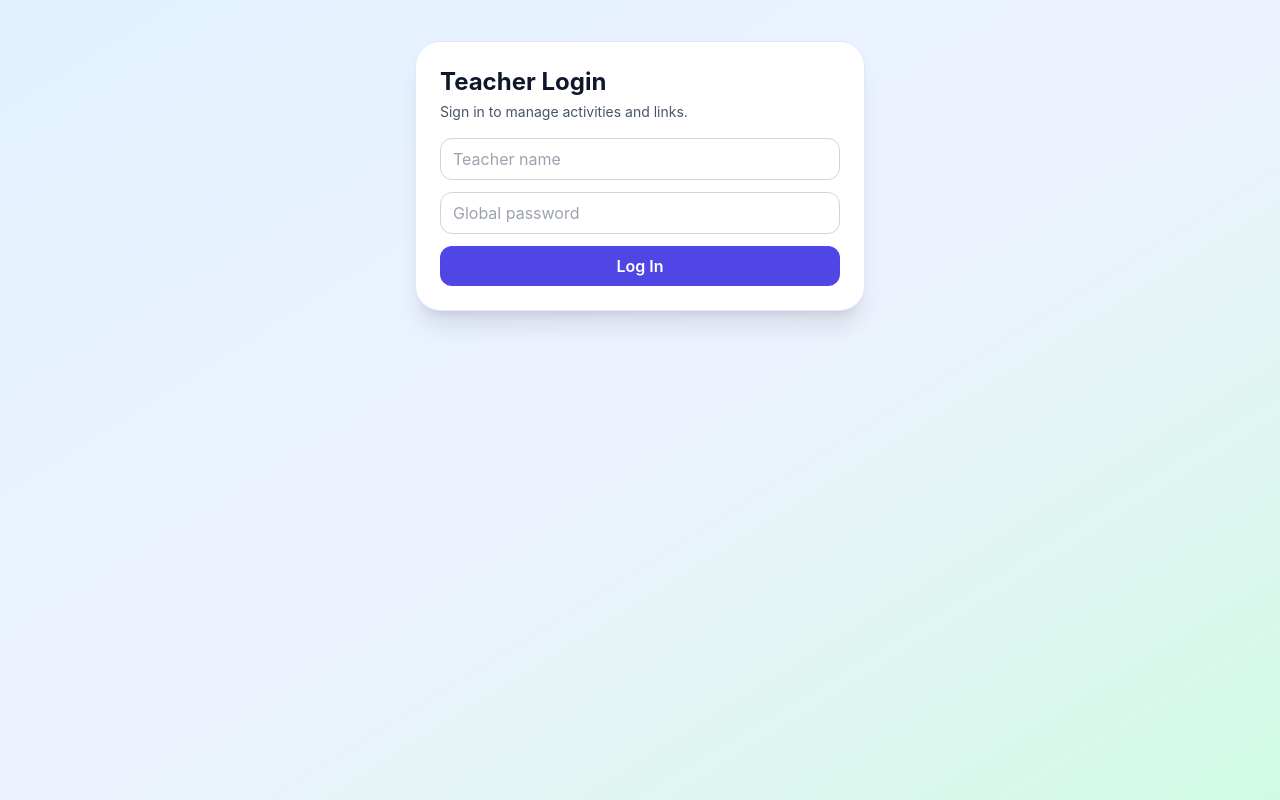
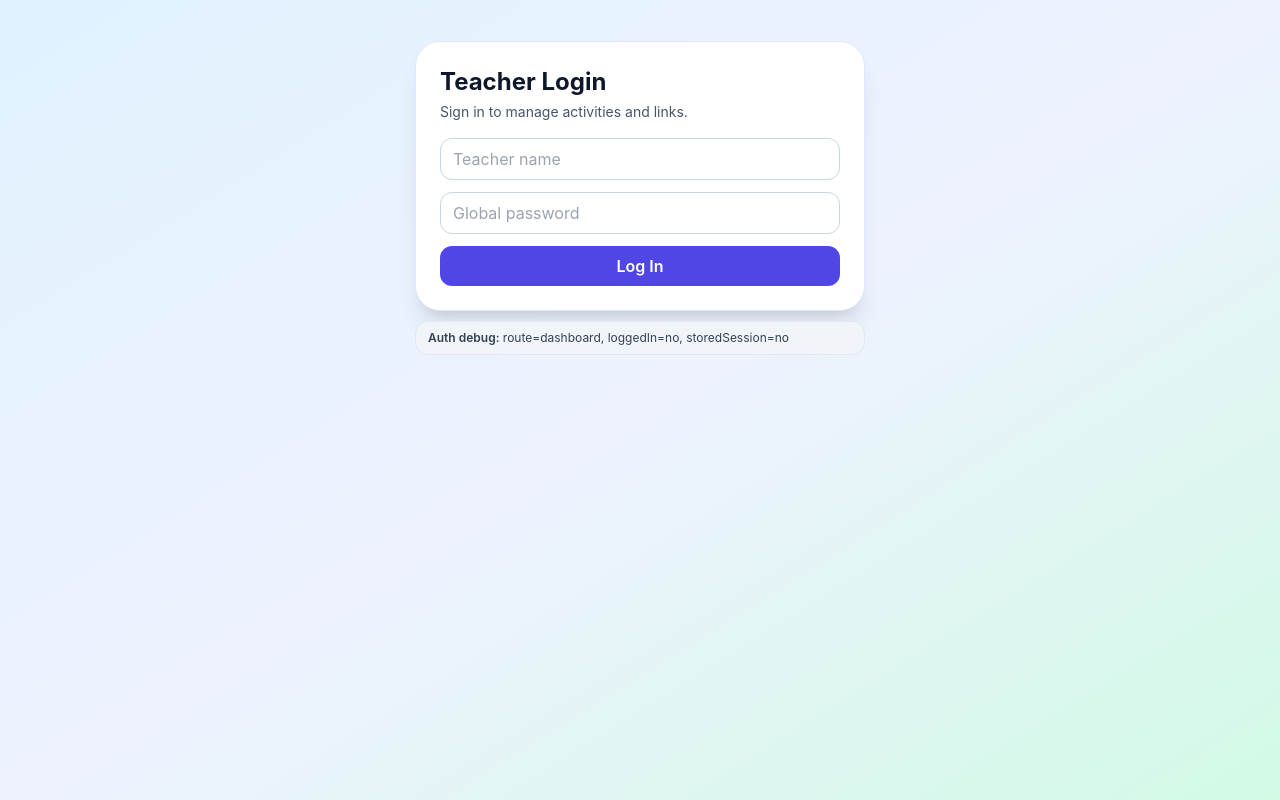
Before and after one commit to raulmorazanmejia/classroom-match-game, a React (Vite) app: page / in a window 1280 px wide. Built offline with nearby package versions, Linux system fonts and the light colour scheme; no server answers.

Commit message:
Fix live audio diagnostics, delete feedback, and login gating

```diff
--- a/src/App.tsx
+++ b/src/App.tsx
@@ -10,7 +10,7 @@ import { useTeacherSession } from './hooks/useTeacherSession';
 
 export default function App() {
   const columns = useResponsiveColumns();
-  const { session, login, logout } = useTeacherSession();
+  const { session, hasStoredAuth, login, logout, clearSavedSession } = useTeacherSession();
   const [refreshToken, setRefreshToken] = useState(0);
   const [route, setRouteState] = useState(readRoute);
 
@@ -25,8 +25,18 @@ export default function App() {
     setRoute('login');
   };
 
-  if (!session.loggedIn && route.view !== 'play') {
-    return <main className="mx-auto min-h-screen w-full max-w-5xl p-2.5"><TeacherLogin onLogin={(name) => { login(name); setRoute('dashboard'); }} /></main>;
+  const showLoginGate = route.view !== 'play' && (!session.loggedIn || route.view === 'login');
+
+  if (showLoginGate) {
+    return (
+      <main className="mx-auto min-h-screen w-full max-w-5xl p-2.5">
+        <TeacherLogin onLogin={(name) => { login(name); setRoute('dashboard'); }} />
+        <div className="mx-auto mt-3 max-w-md rounded-xl bg-slate-100 px-3 py-2 text-xs text-slate-700 ring-1 ring-slate-200">
+          <p><span className="font-semibold">Auth debug:</span> route={route.view}, loggedIn={session.loggedIn ? 'yes' : 'no'}, storedSession={hasStoredAuth ? 'yes' : 'no'}</p>
+          {hasStoredAuth ? <button onClick={clearSavedSession} className="mt-2 rounded-lg bg-rose-600 px-2 py-1 text-white">Clear saved login</button> : null}
+        </div>
+      </main>
+    );
   }
 
   return (
--- a/src/features/assignment/AssignmentPlayer.tsx
+++ b/src/features/assignment/AssignmentPlayer.tsx
@@ -68,12 +68,12 @@ export default function AssignmentPlayer({ activityId, columns }: { activityId:
   };
 
   if (!started) {
-    return <section className="space-y-3 rounded-3xl bg-white p-4 shadow-md ring-1 ring-indigo-100"><h1 className="text-xl font-bold text-slate-900">{activity?.title ?? 'Assignment'}</h1><p className="text-sm text-slate-600">{status}</p><input value={studentName} onChange={(e) => setStudentName(e.target.value)} placeholder="Enter your name" className="w-full rounded-xl border px-3 py-2 text-slate-900" /><button onClick={() => { if (!studentName.trim()) { setStatus('Please enter your name.'); return; } void sharedAudio.resumeForGesture('start-activity'); setStarted(true); setStartTs(Date.now()); }} className="rounded-xl bg-indigo-600 px-4 py-2 font-semibold text-white">Start Activity</button></section>;
+    return <section className="space-y-3 rounded-3xl bg-white p-4 shadow-md ring-1 ring-indigo-100"><h1 className="text-xl font-bold text-slate-900">{activity?.title ?? 'Assignment'}</h1><p className="text-sm text-slate-600">{status}</p><input value={studentName} onChange={(e) => setStudentName(e.target.value)} placeholder="Enter your name" className="w-full rounded-xl border px-3 py-2 text-slate-900" /><div className="flex gap-2"><button onClick={() => { if (!studentName.trim()) { setStatus('Please enter your name.'); return; } void sharedAudio.resumeForGesture('start-activity'); setStarted(true); setStartTs(Date.now()); }} className="rounded-xl bg-indigo-600 px-4 py-2 font-semibold text-white">Start Activity</button><button className="rounded-xl bg-indigo-600 px-4 py-2 text-sm font-semibold text-white" onClick={async () => { await sharedAudio.resumeForGesture('test-sound-before-start'); await sharedAudio.play('place'); }}>Test Sound</button></div><div className="rounded-xl bg-slate-50 px-2 py-1.5 text-[11px] text-slate-700 ring-1 ring-slate-200"><p><span className="font-semibold">AudioContext:</span> {audioDiagnostics.contextState}</p><p><span className="font-semibold">Sound enabled:</span> {audioDiagnostics.soundEnabled ? 'yes' : 'no'}</p><p><span className="font-semibold">Last sound event:</span> {audioDiagnostics.lastEvent}</p><p><span className="font-semibold">Last audio error:</span> {audioDiagnostics.lastError}</p></div></section>;
   }
 
   return (
     <section onPointerDown={() => { void sharedAudio.resumeForGesture('pointerdown'); }} className="space-y-2.5 rounded-3xl bg-gradient-to-b from-indigo-50 via-cyan-50 to-emerald-50 p-2.5 shadow-md ring-1 ring-indigo-100">
-      <div className="flex items-center justify-between"><h1 className="text-lg font-bold text-slate-900">{activity?.title || 'Assignment Mode'}</h1><button className="rounded-lg bg-slate-200 px-2 py-1 text-xs" onClick={async () => { await sharedAudio.resumeForGesture('enable-sound'); await sharedAudio.play('place'); }}>Enable sound</button></div>
+      <div className="flex items-center justify-between"><h1 className="text-lg font-bold text-slate-900">{activity?.title || 'Assignment Mode'}</h1><button className="rounded-lg bg-indigo-600 px-2.5 py-1.5 text-xs font-semibold text-white" onClick={async () => { await sharedAudio.resumeForGesture('test-sound-button'); await sharedAudio.play('place'); }}>Test Sound</button></div>
       <div className="flex items-center justify-between"><p className="text-sm text-slate-700">Student: <span className="font-semibold">{studentName}</span></p><button className="rounded-xl bg-emerald-600 px-4 py-2 text-sm font-bold text-white shadow hover:bg-emerald-500" onClick={() => { void sharedAudio.resumeForGesture('submit-click'); void submit(); }}>Submit</button></div>
       <p className="text-xs text-slate-600">{status}</p>
       <div className="rounded-xl bg-white/75 px-2 py-1.5 text-[11px] text-slate-700 ring-1 ring-slate-200">
@@ -81,6 +81,7 @@ export default function AssignmentPlayer({ activityId, columns }: { activityId:
         <p><span className="font-semibold">Sound enabled:</span> {audioDiagnostics.soundEnabled ? 'yes' : 'no'}</p>
         <p><span className="font-semibold">Last sound played:</span> {audioDiagnostics.lastSoundPlayed}</p>
         <p><span className="font-semibold">Audio event:</span> {audioDiagnostics.lastEvent}</p>
+        <p><span className="font-semibold">Last audio error:</span> {audioDiagnostics.lastError}</p>
       </div>
       <DndContext sensors={sensors} onDragStart={({ active }) => { setActiveDragId(String(active.id)); void sharedAudio.resumeForGesture('drag-start'); }} onDragEnd={({ active, over }) => { setActiveDragId(null); if (!over || over.id === 'answer-bank') return; void assignOption(String(active.id), String(over.id)); }}>
         <AnswerBank options={availableOptions} selectedOptionId={selectedOptionId} onSelect={(id) => { void sharedAudio.resumeForGesture('answer-select'); setSelectedOptionId(id); }} columns={columns} />
--- a/src/features/dashboard/TeacherDashboard.tsx
+++ b/src/features/dashboard/TeacherDashboard.tsx
@@ -11,6 +11,7 @@ export default function TeacherDashboard({ onLogout, refreshToken }: Props) {
   const [status, setStatus] = useState('');
   const [openQrFor, setOpenQrFor] = useState<string | null>(null);
   const [deletingId, setDeletingId] = useState<string | null>(null);
+  const [deleteFeedback, setDeleteFeedback] = useState<Record<string, string>>({});
 
   const load = async () => {
     try {
@@ -38,17 +39,20 @@ export default function TeacherDashboard({ onLogout, refreshToken }: Props) {
     }
     try {
       setDeletingId(activityId);
+      setDeleteFeedback((prev) => ({ ...prev, [activityId]: 'Deleting...' }));
       setStatus(`Deleting activity ${activityId}...`);
       console.debug('[dashboard] deleting activity', { activityId });
       await deleteActivityAndSubmissions(activityId);
       console.debug('[dashboard] delete success', { activityId });
       setActivities((prev) => prev.filter((activity) => activity.id !== activityId));
+      setDeleteFeedback((prev) => ({ ...prev, [activityId]: 'Deleted' }));
       setStatus(`Deleted activity ${activityId}. Refreshing dashboard...`);
       await load();
       setStatus(`Deleted ${activityId}.`);
     } catch (error) {
       const message = (error as Error).message || 'Delete failed.';
       console.error('[dashboard] delete failed', { activityId, message, error });
+      setDeleteFeedback((prev) => ({ ...prev, [activityId]: `Delete failed: ${message}` }));
       setStatus(`Delete failed for ${activityId}: ${message}`);
     } finally {
       setDeletingId(null);
@@ -84,6 +88,7 @@ export default function TeacherDashboard({ onLogout, refreshToken }: Props) {
                 </div>
                 <button disabled={isDeleting} onClick={() => void deleteRow(activity.id)} className="rounded-lg bg-rose-600 px-2 py-1 text-sm text-white disabled:cursor-not-allowed disabled:bg-rose-300">{isDeleting ? 'Deleting...' : 'Delete Activity'}</button>
               </div>
+              {deleteFeedback[activity.id] ? <p className="text-xs text-slate-700">Delete status: {deleteFeedback[activity.id]}</p> : null}
               <div className="grid gap-2 rounded-xl bg-white p-2.5 ring-1 ring-slate-200">
                 <p className="text-xs font-semibold uppercase tracking-wide text-slate-500">Student Access</p>
                 <div className="flex flex-wrap gap-2 text-sm">
--- a/src/hooks/useTeacherSession.ts
+++ b/src/hooks/useTeacherSession.ts
@@ -10,21 +10,34 @@ function readSession(): TeacherSession {
   return { loggedIn, teacherName };
 }
 
+function hasStoredSession(): boolean {
+  return localStorage.getItem(KEY_LOGGED) === '1' || Boolean(localStorage.getItem(KEY_NAME));
+}
+
 export function useTeacherSession() {
   const [session, setSession] = useState<TeacherSession>(readSession);
+  const [hasStoredAuth, setHasStoredAuth] = useState<boolean>(hasStoredSession);
 
   const actions = useMemo(() => ({
     login: (teacherName: string) => {
       localStorage.setItem(KEY_LOGGED, '1');
       localStorage.setItem(KEY_NAME, teacherName);
       setSession({ loggedIn: true, teacherName });
+      setHasStoredAuth(true);
     },
     logout: () => {
       localStorage.removeItem(KEY_LOGGED);
       localStorage.removeItem(KEY_NAME);
       setSession({ loggedIn: false, teacherName: '' });
-    }
+      setHasStoredAuth(false);
+    },
+    clearSavedSession: () => {
+      localStorage.removeItem(KEY_LOGGED);
+      localStorage.removeItem(KEY_NAME);
+      setSession({ loggedIn: false, teacherName: '' });
+      setHasStoredAuth(false);
+    },
   }), []);
 
-  return { session, ...actions };
+  return { session, hasStoredAuth, ...actions };
 }
--- a/src/lib/supabase.ts
+++ b/src/lib/supabase.ts
@@ -39,6 +39,10 @@ export async function createActivity(payload: { title: string; teacherName: stri
 export async function deleteActivityAndSubmissions(activityId: string): Promise<void> {
   if (!activityId) throw new Error('Missing activity id for delete.');
 
+  const { data: existingActivity, error: existingErr } = await supabase.from('activities').select('id').eq('id', activityId).maybeSingle();
+  if (existingErr) throw existingErr;
+  if (!existingActivity) throw new Error(`Activity ${activityId} was not found (or is not visible with current policy).`);
+
   const { error: submissionErr } = await supabase.from('submissions').delete().eq('activity_id', activityId);
   if (submissionErr) {
     const submissionDeleteDenied = /permission|policy/i.test(submissionErr.message || '');
@@ -47,8 +51,11 @@ export async function deleteActivityAndSubmissions(activityId: string): Promise<
     console.warn('[supabase] submissions delete warning', { activityId, message: submissionErr.message });
   }
 
-  const { error: activityErr } = await supabase.from('activities').delete().eq('id', activityId);
+  const { data: deletedActivities, error: activityErr } = await supabase.from('activities').delete().eq('id', activityId).select('id');
   if (activityErr) throw activityErr;
+  if (!deletedActivities?.length) {
+    throw new Error(`Delete was blocked or no rows were deleted for activity ${activityId}. Check Supabase RLS policy for activities.delete.`);
+  }
 }
 
 export async function saveSubmission(payload: Submission): Promise<void> {
```
Also changed, not shown: src/lib/audio.ts (+18 -2 lines).
